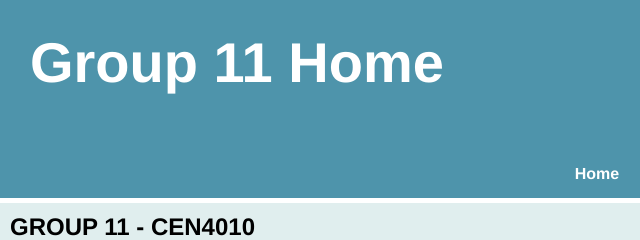
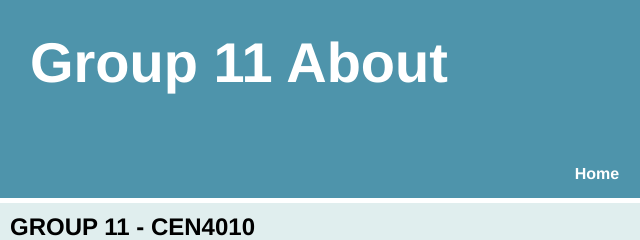
Before and after one commit to cragsdale2016/RepoG11, a plain HTML site: page about.html in a window 1280 px wide. Shown: the top 240 px of the page, 0-640 px from the left. Drawn offline with Linux system fonts and the light colour scheme.

Commit message:
Update about.html

```diff
--- a/about.html
+++ b/about.html
@@ -4,7 +4,7 @@
 
 <head>
 
-	<title>Home G11</title>
+	<title>About G11</title>
 
 	<link rel="stylesheet" type="text/css" href="style.css">
 
@@ -24,13 +24,13 @@
 
 			<!--header begins here-->
 
-			<div id="logo-menu">Group 11 Home</div>
+			<div id="logo-menu">Group 11 About</div>
 
 			<input type="checkbox" id="btn-menu">
 
 			<div id="banner">
 
-				<div id="banner-left">Group 11 Home</div>
+				<div id="banner-left">Group 11 About</div>
 
 			</div>
 
@@ -40,7 +40,7 @@
 
 				<ul>
 
-					<li><a href="home.html">Home</a></li>
+					<li><a href="Home.html">Home</a></li>
 
 					<li><a href="about.html">About</a></li>
 
```
